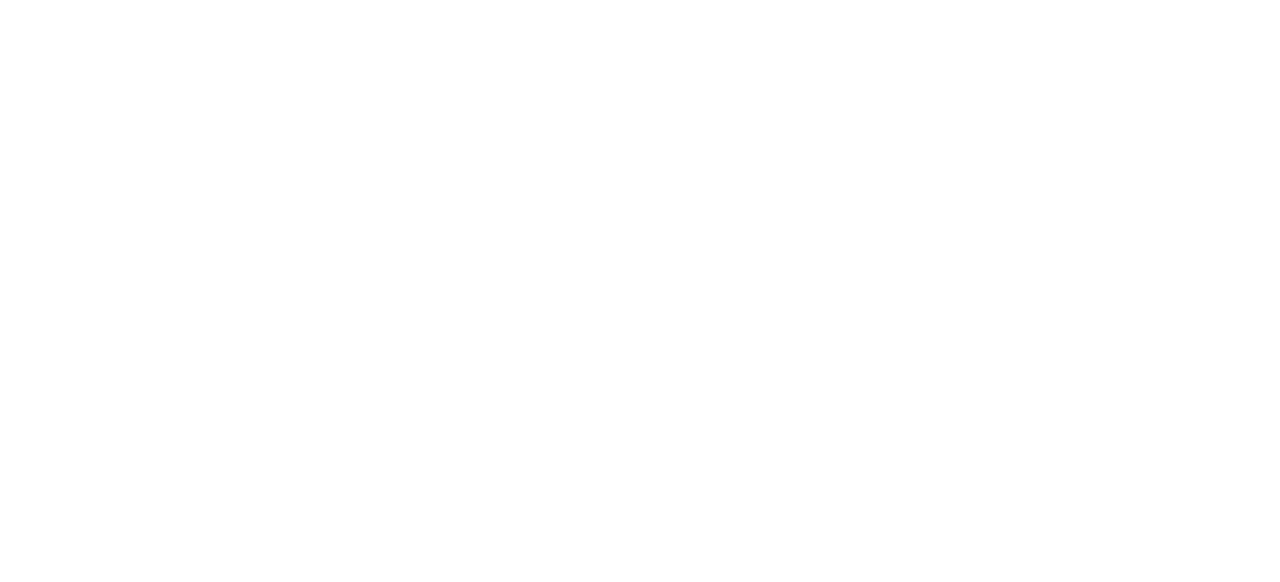
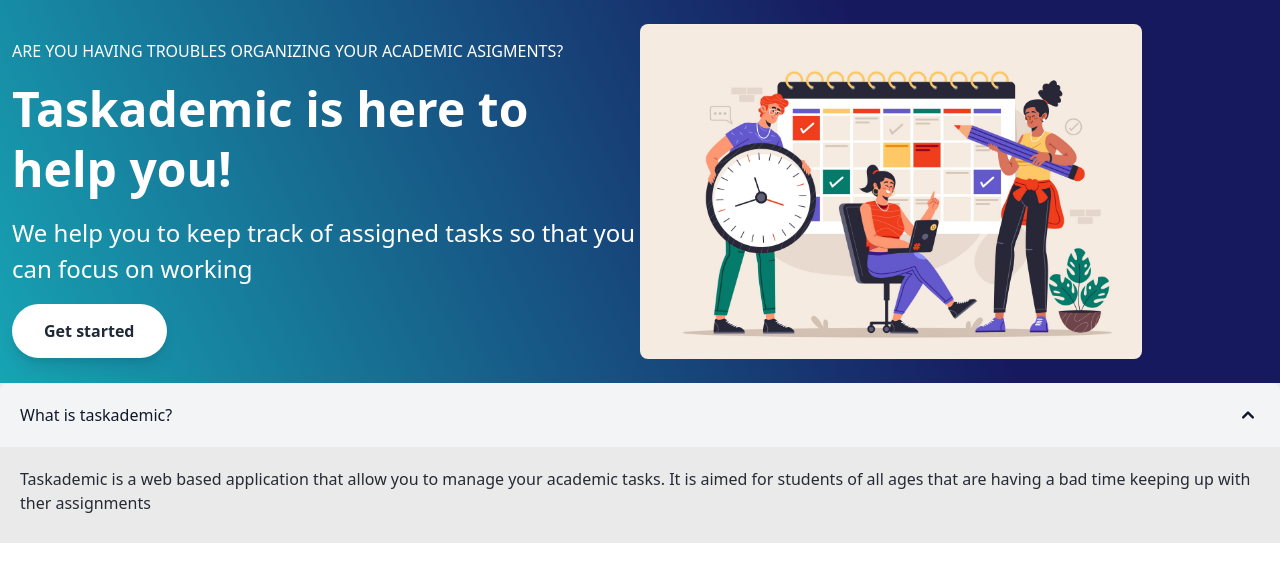
Before and after one commit to kendallv17/Taskademic-Front-End, a React (Create React App) app: page /landing in a window 1280 px wide. Before the commit this address had no page. Shown: the top 582 px of the page. Built offline with nearby package versions, Linux system fonts and the light colour scheme.

Commit message:
Added landing page

```diff
--- a/package.json
+++ b/package.json
@@ -3,6 +3,7 @@
   "version": "0.1.0",
   "private": true,
   "dependencies": {
+    "@fontsource/source-sans-pro": "^4.5.11",
     "@testing-library/jest-dom": "^5.16.5",
     "@testing-library/react": "^13.4.0",
     "@testing-library/user-event": "^13.5.0",
--- a/src/App.js
+++ b/src/App.js
@@ -5,7 +5,7 @@
 function App() {
   const [hidden, setHidden] = useState(true)
   return (
-    <div className="flex h-screen bg-mercury-500">
+    <div className="flex h-screen bg-mercury-500" id="app">
       <Sidebar hidden={ hidden }></Sidebar>
       <div className="h-full flex-auto">
         <Navbar hidden={ hidden } setHidden={ setHidden }></Navbar>
--- /dev/null
+++ b/src/ProtectedRoute.js
@@ -0,0 +1,8 @@
+import { Navigate, Outlet } from "react-router-dom";
+
+export default function ProtectedRoute({  user, redirectPath = '/landing', children}){
+    if (!user) {
+      return <Navigate to={redirectPath} replace />;
+    }
+    return children ? children : <Outlet />;
+}
--- a/src/index.js
+++ b/src/index.js
@@ -7,16 +7,21 @@
 import NewPeriod from './pages/newPeriod/newPeriod';
 import CurrentTasks from './pages/currentTasks/CurrentTasks';
 import { BrowserRouter, Route, Routes } from 'react-router-dom';
+import ProtectedRoute from './ProtectedRoute';
+import Landing from './pages/landing/Landing';
 
 const root = ReactDOM.createRoot(document.getElementById('root'));
 root.render(
   <BrowserRouter>
     <Routes>
-      <Route path="/" element={ <App className="bg-mercury-600"/>} />
+      <Route element={<ProtectedRoute user={null}/>}>
+        <Route path="/" element={ <App className="bg-mercury-600"/>} />
+        <Route path="/add-new-period" element={ <NewPeriod className="bg-mercury-900"/> } />
+        <Route path="/current-tasks" element={ <CurrentTasks className="bg-mercury-900"/> } />
+      </Route>
       <Route path="/signup" element={ <SignUp/> } />
       <Route path="/login" element={ <Login className="bg-mercury-900"/> } />
-      <Route path="/add-new-period" element={ <NewPeriod className="bg-mercury-900"/> } />
-      <Route path="/current-tasks" element={ <CurrentTasks className="bg-mercury-900"/> } />
+      <Route path="/landing" element={ <Landing/>}/>
     </Routes>
   </BrowserRouter>
 );
--- /dev/null
+++ b/src/pages/landing/Landing.js
@@ -0,0 +1,37 @@
+import { Link } from "react-router-dom";
+import { Accordion } from "flowbite-react";
+import landing from "../../images/landing.jpg"
+export default function Landing(){
+    return (
+        <div className="text-white w-screen h-full" style={{
+            background: 'linear-gradient( 65.5deg,  rgba(23,205,205,1) -15.1%, rgba(23,25,95,1) 71.5% )',
+            font:'Source Sans Pro, sans-serif'
+        }}>
+		<div className="container px-3 flex flex-wrap flex-col md:ml-auto md:flex-row items-center">
+			<div className="flex-1 flex-col w-full md:w-2/5 justify-center items-start text-center md:text-left">
+				<p className="uppercase tracking-loose w-full">Are you having troubles organizing your academic asigments?</p>
+				<h1 className="my-4 text-5xl font-bold leading-tight">Taskademic is here to help you!</h1>
+				<p className="leading-normal text-2xl mb-8">We help you to keep track of assigned tasks so that you can focus on working</p>
+				<Link to="/login" className="mx-auto lg:mx-0 hover:underline bg-white text-gray-800 font-bold rounded-full my-6 py-4 px-8 shadow-lg">Get started</Link>
+			</div>
+			<div className="flex-1 w-full md:w-3/5 py-6 text-center">
+				<img className="w-full md:w-4/5 z-50 rounded-lg" alt="Board managing"src={landing}/>
+			</div>
+		</div>
+        <section className="w-full">
+        <Accordion alwaysOpen={true} class="bg-mercury-500 text-blue-dark-500">
+            <Accordion.Panel>
+                <Accordion.Title>
+                    What is taskademic?
+                </Accordion.Title>
+                    <Accordion.Content>
+                    <p className="mb-2">
+                        Taskademic is a web based application that allow you to manage your academic tasks. It is aimed for students of all ages that are having a bad time keeping up with ther assignments
+                    </p>
+                    </Accordion.Content>
+            </Accordion.Panel>
+        </Accordion>
+        </section>
+	</div>
+    );
+}
```
Also changed, not shown: src/images/landing.jpg (added), 1 other file (tests, documents, lock files or other folders).
